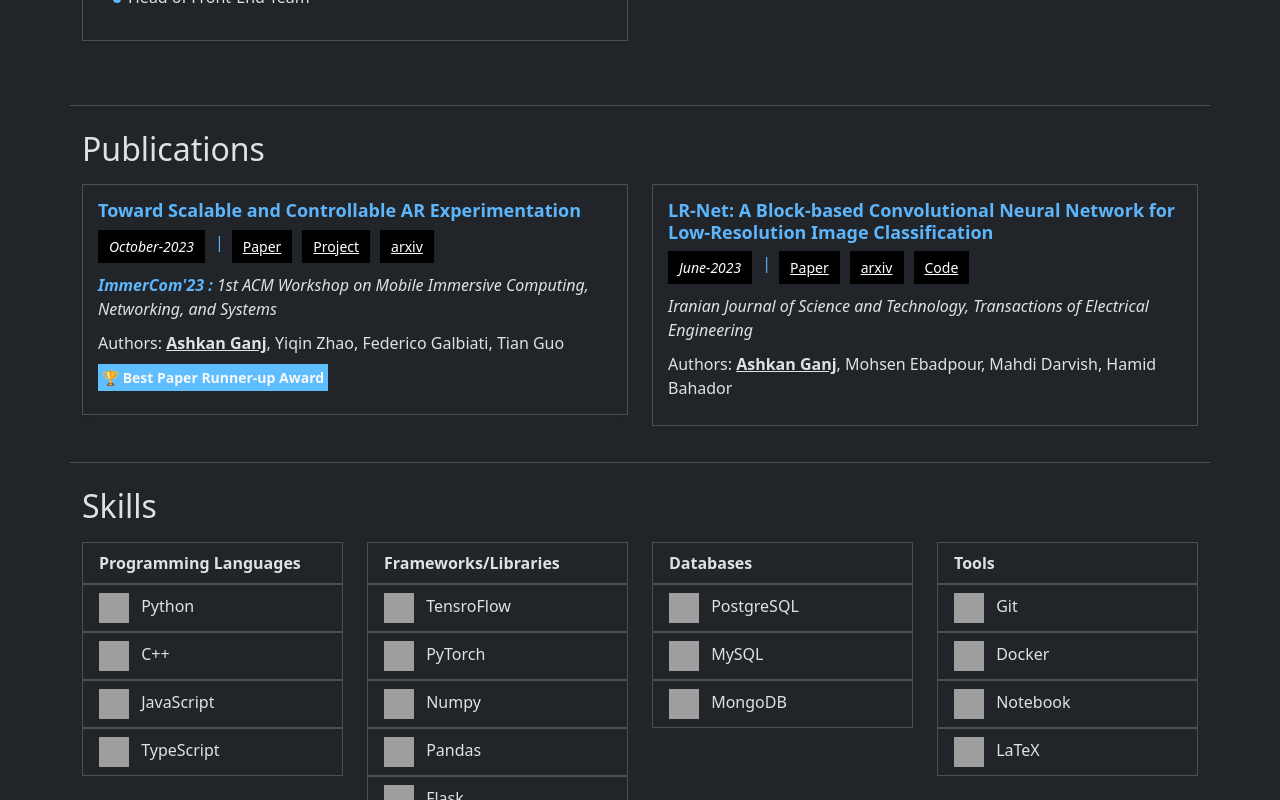
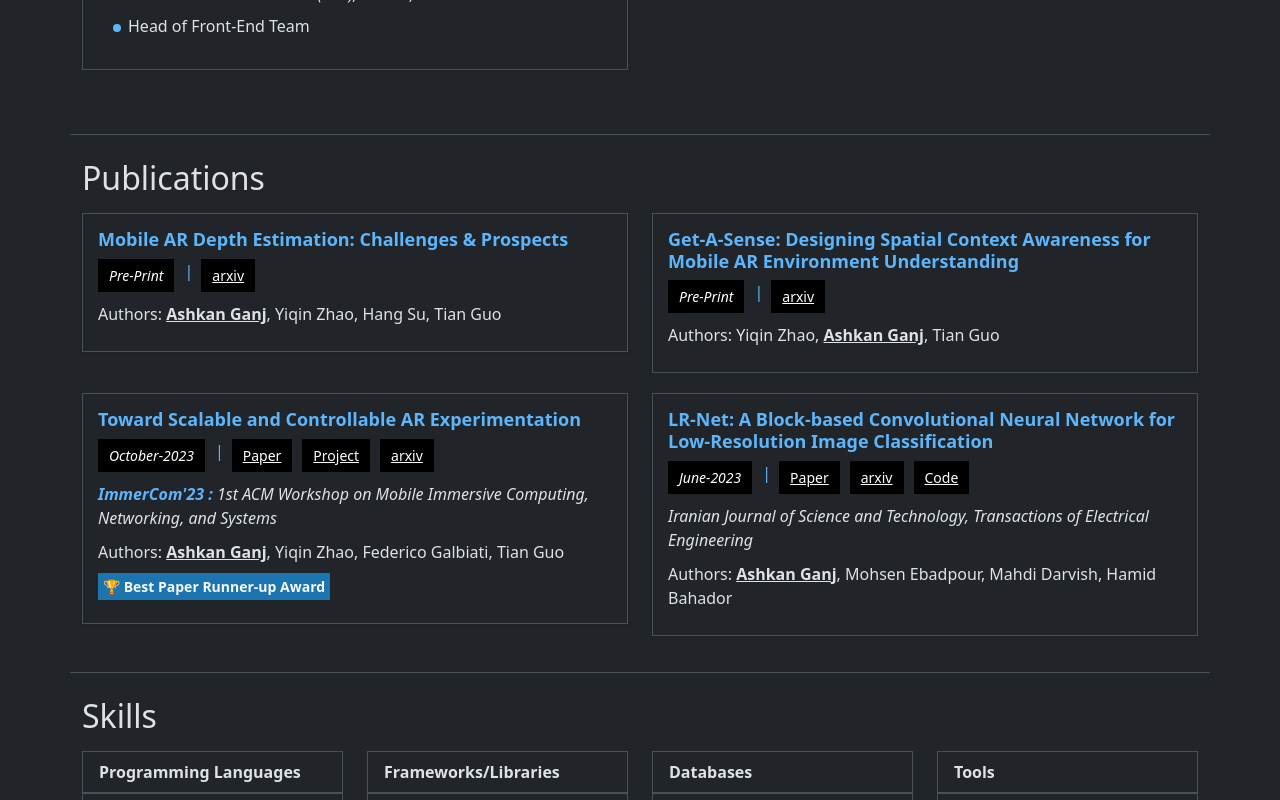
Before and after one commit to AshkanGanj/ashkanganj.me, a Vue app: page / in a window 1280 px wide. Shown: the part 1248-2048 px from the top of the page. Built offline with nearby package versions, Linux system fonts and the light colour scheme; grey boxes are pictures that could not be loaded.

Commit message:
Added new publications

```diff
--- a/src/views/Publication.vue
+++ b/src/views/Publication.vue
@@ -46,6 +46,43 @@ export default {
     data() {
         return {
             publications: [
+                {
+                    title:
+                        "Mobile AR Depth Estimation: Challenges & Prospects",
+                    date: "Pre-Print",
+                    venue: "",
+                    journal:
+                        "",
+                    authors: [
+                        "Ashkan Ganj",
+                        "Yiqin Zhao",
+                        "Hang Su",
+                        "Tian Guo",
+                    ],
+                    award: "",
+                    arxiv:"https://arxiv.org/pdf/2310.14437.pdf",
+                    link: "",
+                    website: "",
+                    github: ""
+                },
+                {
+                    title:
+                        "Get-A-Sense: Designing Spatial Context Awareness for Mobile AR Environment Understanding",
+                    date: "Pre-Print",
+                    venue: "",
+                    journal:
+                        "",
+                    authors: [
+                        "Yiqin Zhao",
+                        "Ashkan Ganj",
+                        "Tian Guo",
+                    ],
+                    award: "",
+                    arxiv:"https://arxiv.org/pdf/2310.10821.pdf",
+                    link: "",
+                    website: "",
+                    github: ""
+                },
                 {
                     title:
                         "Toward Scalable and Controllable AR Experimentation",
@@ -117,8 +154,8 @@ export default {
 
 .award{
     color: #f7f8f9;
-    background-color: rgb(94, 190, 255);
-    padding: 4px;
+    background-color: rgb(29, 117, 176);
+    padding: 4px 5px;
     border-radius: 0px;
     font-size: 14px;
     font-weight: bold;
--- a/src/views/Resume.vue
+++ b/src/views/Resume.vue
@@ -146,9 +146,10 @@
           date: '2023 - Current',
           institution: 'Worcester Polytechnic Institute (WPI), Worcester, USA',
           details: [
-            'CS 2303 (Systems Programming Concepts)',
-            'CS 2119 (Application Building with Object-Oriented Concepts)',
-            'CS 1101 (Introduction to Programming Design)'
+            '(CS 4233) Object-Oriented Analysis and Design',
+            '(CS 1101) Introduction to Programming Design',
+            '(CS 2303) Systems Programming Concepts',
+            '(CS 2119) Application Building with Object-Oriented Concepts'
           ]
         },
         {
```
